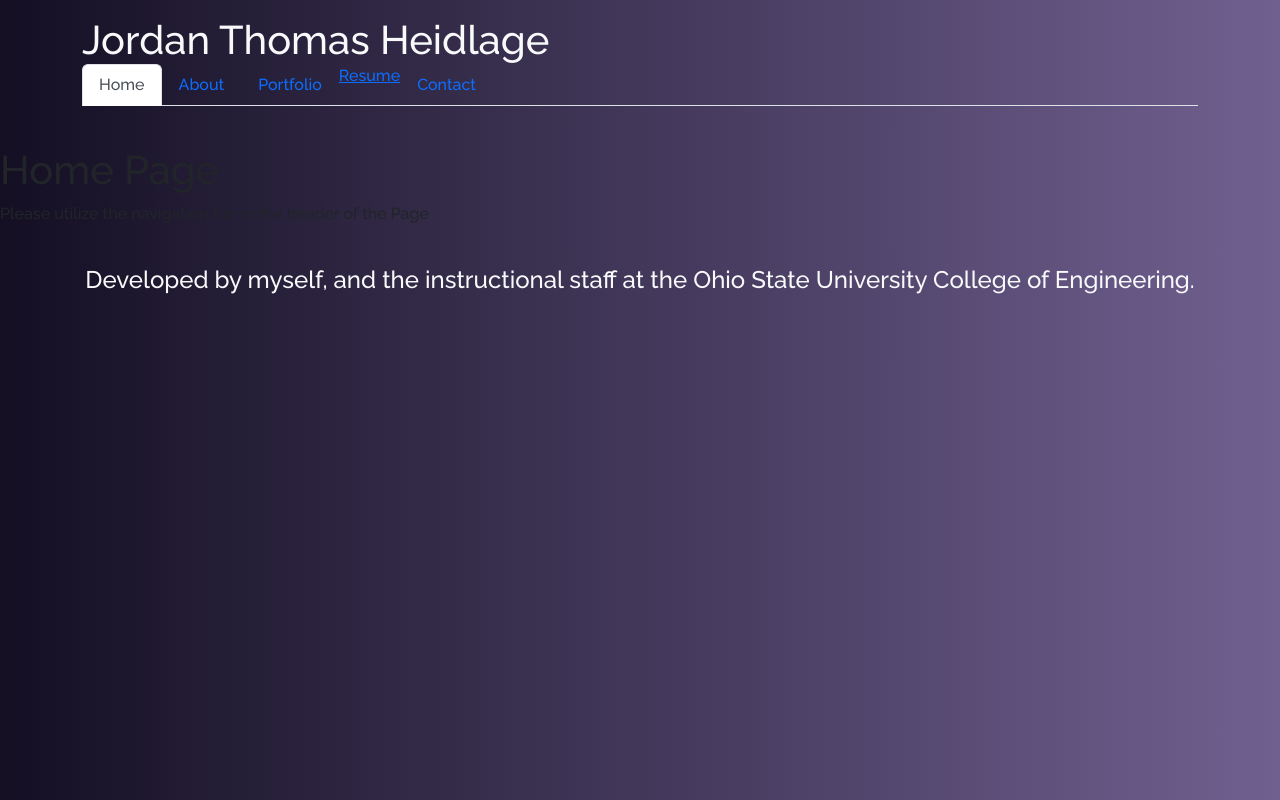
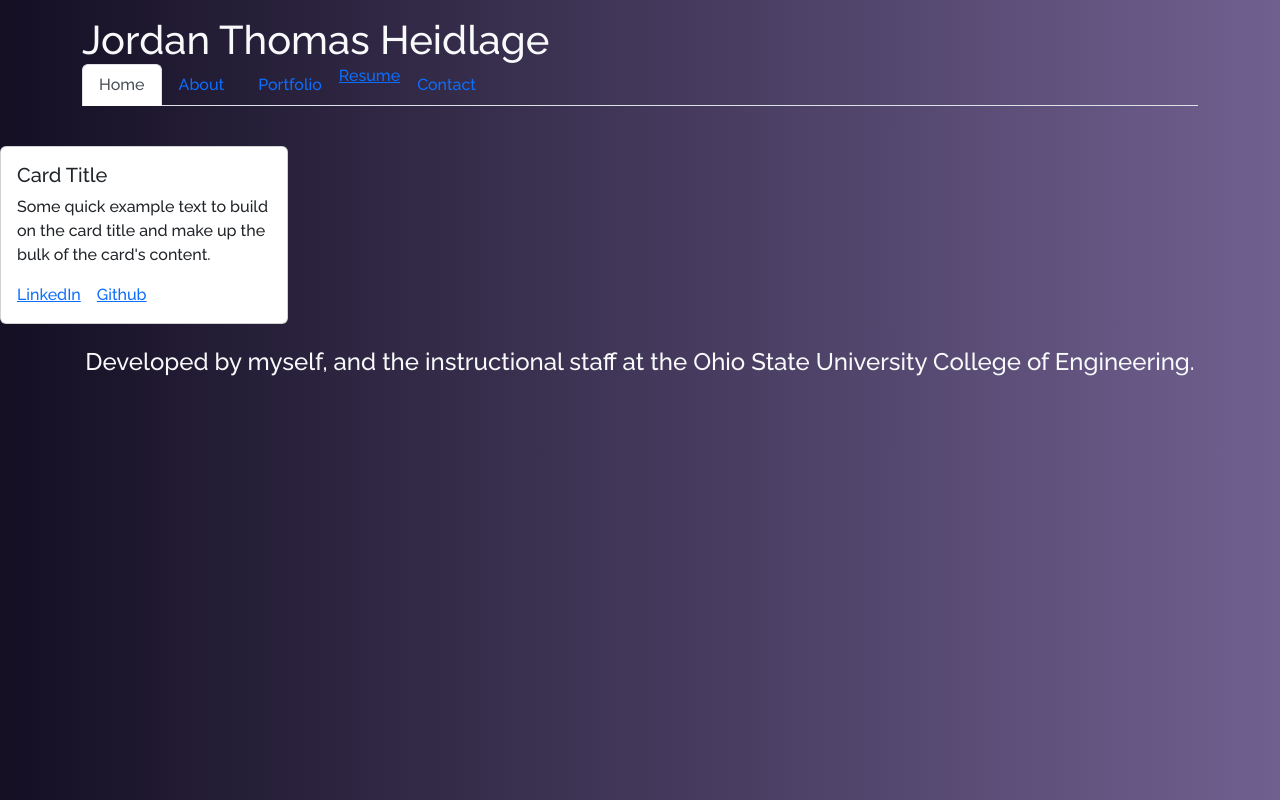
Before and after one commit to jordanheidlage/jth_portfolio, a React (Create React App) app: page / in a window 1280 px wide. Built offline with nearby package versions, Linux system fonts and the light colour scheme.

Commit message:
adding card to homepage

```diff
--- a/src/pages/About.js
+++ b/src/pages/About.js
@@ -1,4 +1,4 @@
-import image from "../Assets/portfolioPic.jpg"
+import image2 from "../Assets/portfolioPic.jpg"
 import image1 from "../Assets/family.JPG"
 import bstrapImage from "../Assets/bootstrapbadge.png"
 import expressImage from "../Assets/expressbadge.png"
@@ -11,6 +11,7 @@ import reactBadge from "../Assets/reactbadge.png"
 import jsbadge from "../Assets/js.jpeg"
 import figmaBadge from "../Assets/figma.png"
 import MVCBadge from "../Assets/MVC3.png"
+import Image from 'react-bootstrap/Image'
 
 
 import Container from 'react-bootstrap/Container';
@@ -22,7 +23,7 @@ export default function About() {
     <Container fluid>
       <Row className="text-light m-2">
         <Col md={4}>
-          <img src={image} width={100} className="brand-image" />
+          <img src={image2} width={100} className="brand-image" />
         </Col>
         <Col md={8}>
           <p>Full-Stack web developer leveraging 7+ years in leadership, supply chain, and operations management experience, as well as a 2017 graduate of Miami University, obtaining a B.A. in Biology, and a minor in Anthropology. Recent graduate of The Ohio State University Full Stack Web Development Bootcamp with a newly developed skill base in: Javascript, CSS, React.js, and Database Management (SQL/NoSQL/MongoDB). A demonstrated background in continued process improvement, data analysis, root-cause problem solving, and team-building. Passionate to continue to implement these skills in web development to drive an agile, and cohesive team to produce a world-class product for the client. My client-facing target for each project is to create the most efficient, and value added application for our user to enjoy, while also driving a sustainable roadmap with our teams to ensure effective delegation, and group collaboration.</p>
--- a/src/pages/Home.js
+++ b/src/pages/Home.js
@@ -1,11 +1,19 @@
 import React from 'react';
+import logo from '../Assets/jth.jpeg'
+import Card from 'react-bootstrap/Card';
 export default function Home() {
   return (
-    <div>
-      <h1>Home Page</h1>
-      <p>
-        Please utilize the navigation bar in the header of the Page
-      </p>
-    </div>
+    <Card style={{ width: '18rem' }}>
+      <Card.Body className="">
+        <Card.Title>Card Title</Card.Title>
+        {/* <Card.Subtitle className="mb-2 text-muted">Card Subtitle</Card.Subtitle> */}
+        <Card.Text>
+          Some quick example text to build on the card title and make up the
+          bulk of the card's content.
+        </Card.Text>
+        <Card.Link href="https://www.linkedin.com/in/jordan-heidlage-b31518a4/">LinkedIn</Card.Link>
+        <Card.Link href="https://github.com/jordanheidlage">Github</Card.Link>
+      </Card.Body>
+    </Card>
   );
 }
```
